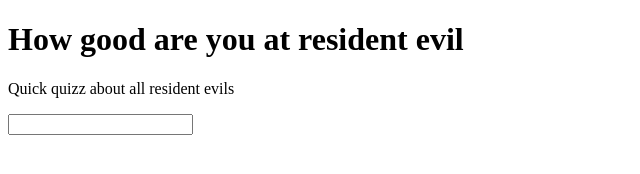
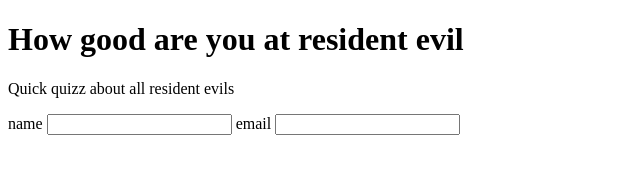
Before and after one commit to Dachrono/AndyZam-JuanFe, a plain HTML site: page index.html in a window 1280 px wide. Shown: the whole page, without its empty margins (0-640 px from the left). Drawn offline with Linux system fonts and the light colour scheme.

Commit message:
features 5 & 6

```diff
--- a/index.html
+++ b/index.html
@@ -14,7 +14,8 @@
     <p id = "description"> Quick quizz about all resident evils </p>
 
     <form id="survey-form" action="">
-      <input id="name" type="text" required>
+      name <input id="name" type="text" required>
+      email <input id="email" type="email" required>
 
     </form>
     <script  src="js/index.js"></script>
```
